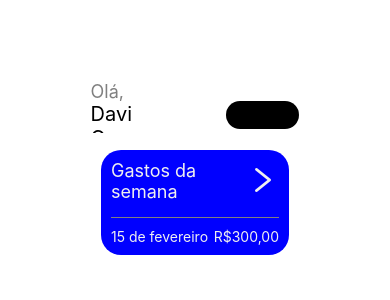
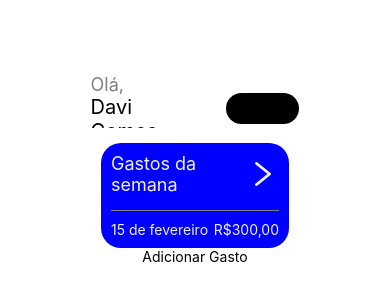
Before and after one commit to gabrielvedova/coinbasemobile, a React Native app in the folder CoinBase/: screen / in a window 390 px wide. Shown: the part 242-542 px from the top of the page. Built offline with nearby package versions, Linux system fonts and the light colour scheme.

Commit message:
Refactor (Home): restructure components by moving Home to views and adding AddGasto component

```diff
--- a/CoinBase/src/App.js
+++ b/CoinBase/src/App.js
@@ -1,14 +1,14 @@
 import { StatusBar } from "expo-status-bar";
-import { StyleSheet, Text, View } from "react-native";
+import { StyleSheet, Text, View, SafeAreaView } from "react-native";
 
 import style from "./Style";
-import Home from "./components/Home";
+import Home from "./views/Home";
 
 export default function App() {
   return (
-    <View style={styles.container}>
+    <SafeAreaView style={styles.container}>
       <Home />
-    </View>
+    </SafeAreaView>
   );
 }
 
--- a/CoinBase/src/Style.js
+++ b/CoinBase/src/Style.js
@@ -1,7 +1,7 @@
 const colors = {
   white: "#fff",
-  black: "#000",
-  blue: "#007bff",
+  black: "#0D1B34",
+  blue: "#1652F0",
 };
 
 const style = {
--- /dev/null
+++ b/CoinBase/src/components/AddGasto.js
@@ -0,0 +1,10 @@
+import React from "react";
+import { Text, TouchableOpacity } from "react-native";
+
+export default (props) => {
+  return (
+    <TouchableOpacity>
+      <Text>Adicionar Gasto</Text>
+    </TouchableOpacity>
+  );
+};
--- a/CoinBase/src/components/Home.js
+++ b/CoinBase/src/views/Home.js
@@ -1,6 +1,8 @@
 import React from "react";
 import { Text, View, StyleSheet, SafeAreaView, StatusBar } from "react-native";
 import AntDesign from "@expo/vector-icons/AntDesign";
+
+import AddGasto from "../components/AddGasto";
 
 export default (props) => {
   return (
@@ -40,6 +42,7 @@ export default (props) => {
             <Text style={{ color: "#f0f0f0" }}>R$300,00</Text>
           </View>
         </View>
+        <AddGasto />
       </View>
       <StatusBar style="auto" />
     </SafeAreaView>
```
